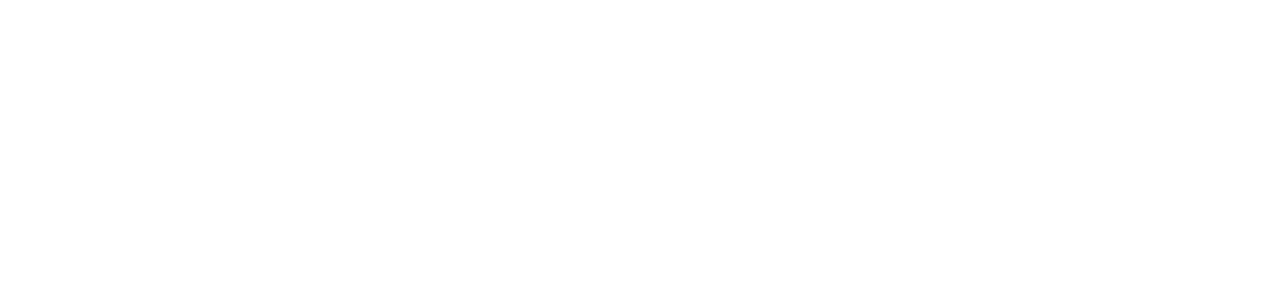
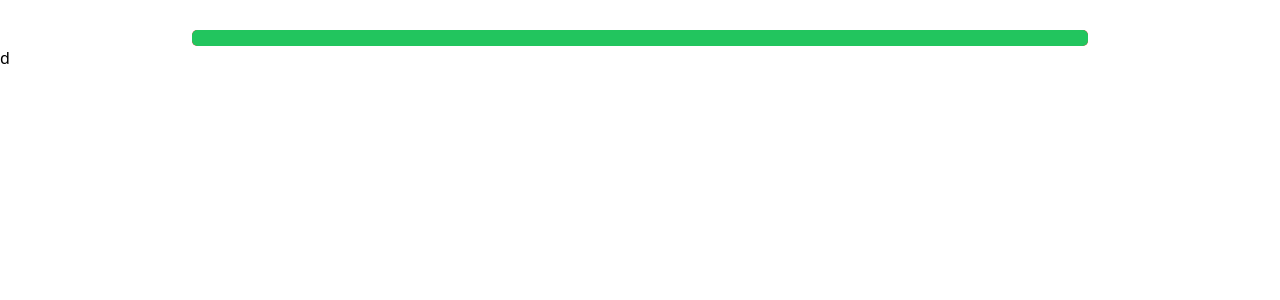
Before and after one commit to takasora1217/yuusha-todo, a React (Vite) app: page / in a window 1280 px wide. Shown: the top 300 px of the page. Built offline with nearby package versions, Linux system fonts and the light colour scheme.

Commit message:
feat:ProgressBarの作成

```diff
--- a/src/App.jsx
+++ b/src/App.jsx
@@ -1,12 +1,16 @@
-import { Routes, Route } from "react-router-dom"
-import Top from "./pages/Top"
+import { Routes, Route } from "react-router-dom";
+import Top from "./pages/Top";
+import ProgressBar from "./components/ProgressBar";
 
 function App() {
   return (
-    <Routes>
-      <Route path="/" element={<Top />} />
-    </Routes>
-  )
+    <>
+    <ProgressBar/>
+      <Routes>
+        <Route path="/" element={<Top />} />
+      </Routes>
+    </>
+  );
 }
 
-export default App
+export default App;
--- /dev/null
+++ b/src/components/ProgressBar.jsx
@@ -0,0 +1,20 @@
+import React from "react";
+
+const ProgressBar = ({ completedCount }) => {
+  const progress = Math.max(0, 100 - (completedCount % 10) * 10);
+  // 10個ごとにバーが0%になる
+  return (
+    <>
+      <div className="flex justify-center items-center mt-[30px]">
+        <div className=" w-[70%] h-4 bg-red-500 rounded-[5px] overflow-hidden">
+          <div
+            className="w-full h-full bg-green-500 rounded-[5px] transition-all duration-300" // アニメーションを追加
+            style={{ width: `${progress}%` }}
+          ></div>
+        </div>
+      </div>
+    </>
+  );
+};
+
+export default ProgressBar;
--- a/src/pages/Top.jsx
+++ b/src/pages/Top.jsx
@@ -4,6 +4,7 @@ import React from 'react'
 const Top = () => {
   return (
     <>
+      <div>d</div>
     </>
   )
 }
```
